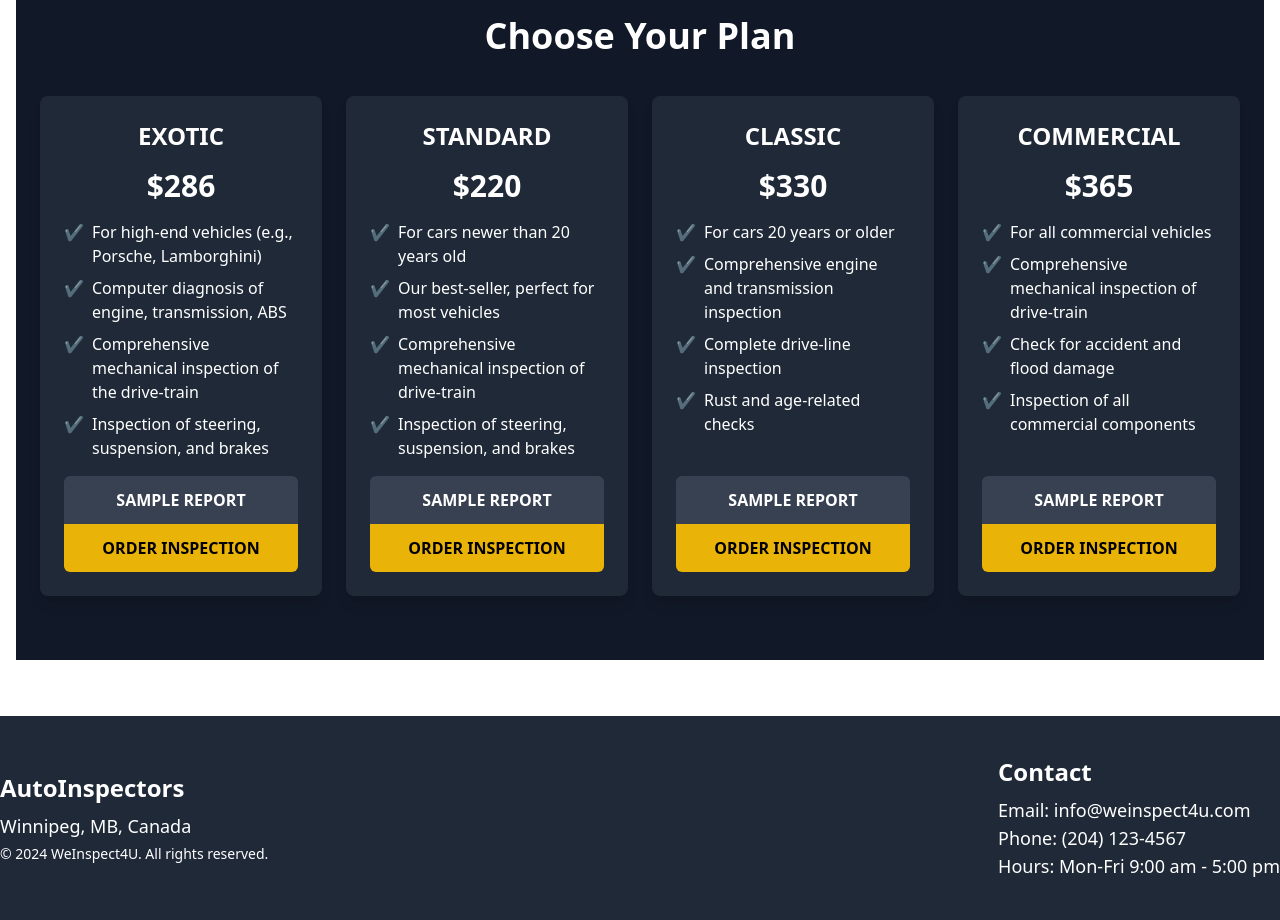
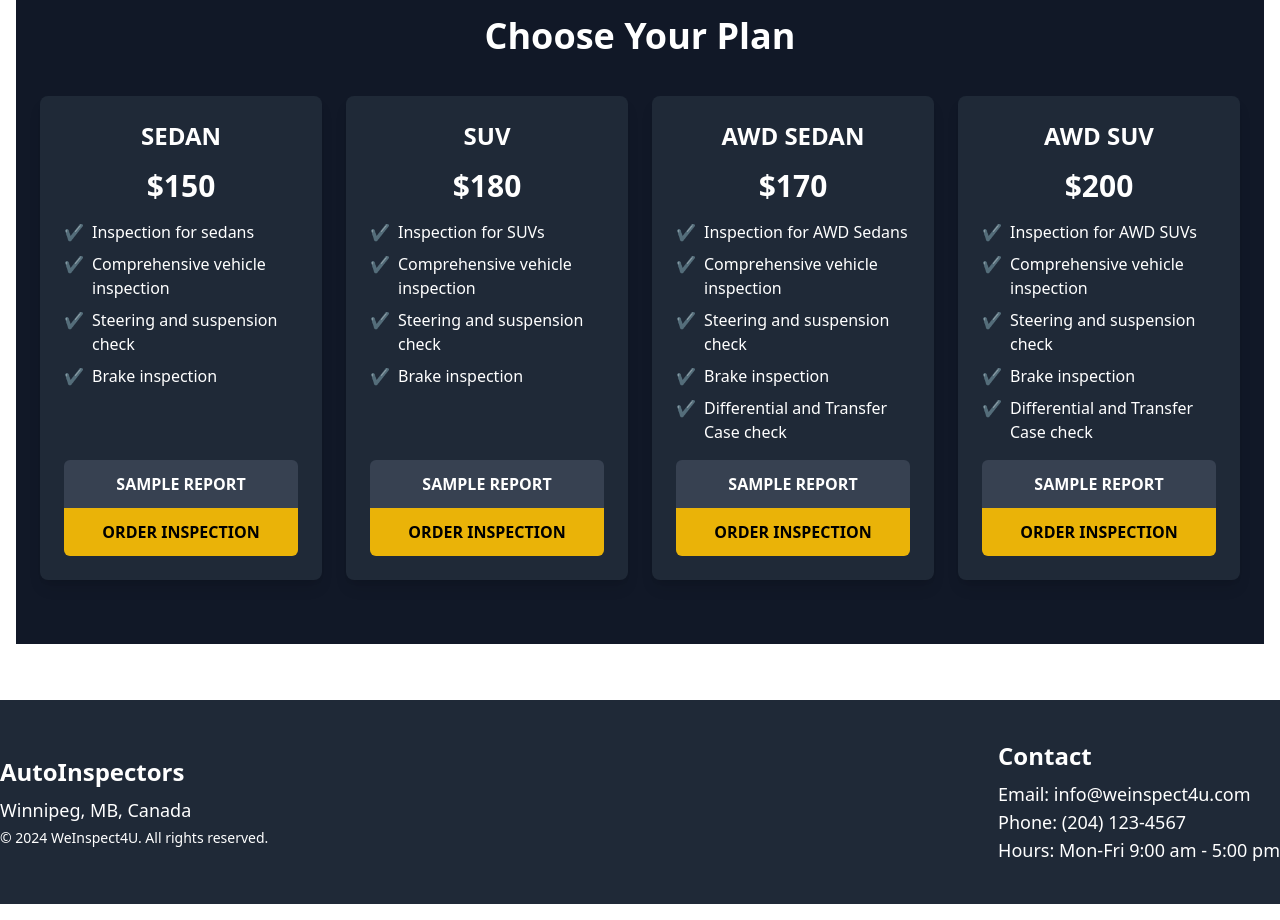
Before and after one commit to hamzam2mhs/AutoInspectors, a React (Vite) app in the folder frontend/: page / in a window 1280 px wide. Shown: the part 1700-2620 px from the top of the page. Built offline with nearby package versions, Linux system fonts and the light colour scheme.

Commit message:
Added pricing plans.

```diff
--- a/frontend/src/components/Home/PricingPlans.jsx
+++ b/frontend/src/components/Home/PricingPlans.jsx
@@ -15,28 +15,24 @@ const PricingPlans = () => {
             Choose Your Plan
           </h2>
           <div className="grid grid-cols-1 md:grid-cols-4 gap-6">
-          {/* Exotic Plan */}
+            {/* Sedan Plan */}
             <div className="bg-gray-800 text-white p-6 rounded-lg shadow-lg flex flex-col">
               <h3 className="text-2xl font-bold mb-4 text-center uppercase">
-              Exotic
+                Sedan
               </h3>
-            <p className="text-3xl font-bold mb-4 text-center">$286</p>
+              <p className="text-3xl font-bold mb-4 text-center">$150</p>
               <ul className="space-y-2 mb-4 flex-grow">
                 <li className="flex items-start">
-                <span className="text-blue-400 mr-2">✔️</span> For high-end
-                vehicles (e.g., Porsche, Lamborghini)
+                  <span className="text-blue-400 mr-2">✔️</span> Inspection for sedans
                 </li>
                 <li className="flex items-start">
-                <span className="text-blue-400 mr-2">✔️</span> Computer
-                diagnosis of engine, transmission, ABS
+                  <span className="text-blue-400 mr-2">✔️</span> Comprehensive vehicle inspection
                 </li>
                 <li className="flex items-start">
-                <span className="text-blue-400 mr-2">✔️</span> Comprehensive
-                mechanical inspection of the drive-train
+                  <span className="text-blue-400 mr-2">✔️</span> Steering and suspension check
                 </li>
                 <li className="flex items-start">
-                <span className="text-blue-400 mr-2">✔️</span> Inspection of
-                steering, suspension, and brakes
+                  <span className="text-blue-400 mr-2">✔️</span> Brake inspection
                 </li>
               </ul>
               <div className="flex flex-col">
@@ -44,7 +40,7 @@ const PricingPlans = () => {
                   SAMPLE REPORT
                 </div>
                 <button
-                onClick={handleButtonClick} // Call handleButtonClick when the button is clicked
+                    onClick={handleButtonClick}
                     className="bg-yellow-500 text-black font-bold py-3 text-center hover:bg-yellow-600 transition rounded-b-md"
                 >
                   ORDER INSPECTION
@@ -52,28 +48,24 @@ const PricingPlans = () => {
               </div>
             </div>
 
-          {/* Standard Plan */}
+            {/* SUV Plan */}
             <div className="bg-gray-800 text-white p-6 rounded-lg shadow-lg flex flex-col">
               <h3 className="text-2xl font-bold mb-4 text-center uppercase">
-              Standard
+                SUV
               </h3>
-            <p className="text-3xl font-bold mb-4 text-center">$220</p>
+              <p className="text-3xl font-bold mb-4 text-center">$180</p>
               <ul className="space-y-2 mb-4 flex-grow">
                 <li className="flex items-start">
-                <span className="text-blue-400 mr-2">✔️</span> For cars newer
-                than 20 years old
+                  <span className="text-blue-400 mr-2">✔️</span> Inspection for SUVs
                 </li>
                 <li className="flex items-start">
-                <span className="text-blue-400 mr-2">✔️</span> Our best-seller,
-                perfect for most vehicles
+                  <span className="text-blue-400 mr-2">✔️</span> Comprehensive vehicle inspection
                 </li>
                 <li className="flex items-start">
-                <span className="text-blue-400 mr-2">✔️</span> Comprehensive
-                mechanical inspection of drive-train
+                  <span className="text-blue-400 mr-2">✔️</span> Steering and suspension check
                 </li>
                 <li className="flex items-start">
-                <span className="text-blue-400 mr-2">✔️</span> Inspection of
-                steering, suspension, and brakes
+                  <span className="text-blue-400 mr-2">✔️</span> Brake inspection
                 </li>
               </ul>
               <div className="flex flex-col">
@@ -81,7 +73,7 @@ const PricingPlans = () => {
                   SAMPLE REPORT
                 </div>
                 <button
-                onClick={handleButtonClick} // Call handleButtonClick when the button is clicked
+                    onClick={handleButtonClick}
                     className="bg-yellow-500 text-black font-bold py-3 text-center hover:bg-yellow-600 transition rounded-b-md"
                 >
                   ORDER INSPECTION
@@ -89,28 +81,27 @@ const PricingPlans = () => {
               </div>
             </div>
 
-          {/* Classic Plan */}
+            {/* AWD Sedan Plan */}
             <div className="bg-gray-800 text-white p-6 rounded-lg shadow-lg flex flex-col">
               <h3 className="text-2xl font-bold mb-4 text-center uppercase">
-              Classic
+                AWD Sedan
               </h3>
-            <p className="text-3xl font-bold mb-4 text-center">$330</p>
+              <p className="text-3xl font-bold mb-4 text-center">$170</p>
               <ul className="space-y-2 mb-4 flex-grow">
                 <li className="flex items-start">
-                <span className="text-blue-400 mr-2">✔️</span> For cars 20 years
-                or older
+                  <span className="text-blue-400 mr-2">✔️</span> Inspection for AWD Sedans
                 </li>
                 <li className="flex items-start">
-                <span className="text-blue-400 mr-2">✔️</span> Comprehensive
-                engine and transmission inspection
+                  <span className="text-blue-400 mr-2">✔️</span> Comprehensive vehicle inspection
                 </li>
                 <li className="flex items-start">
-                <span className="text-blue-400 mr-2">✔️</span> Complete
-                drive-line inspection
+                  <span className="text-blue-400 mr-2">✔️</span> Steering and suspension check
                 </li>
                 <li className="flex items-start">
-                <span className="text-blue-400 mr-2">✔️</span> Rust and
-                age-related checks
+                  <span className="text-blue-400 mr-2">✔️</span> Brake inspection
+                </li>
+                <li className="flex items-start">
+                  <span className="text-blue-400 mr-2">✔️</span> Differential and Transfer Case check
                 </li>
               </ul>
               <div className="flex flex-col">
@@ -118,7 +109,7 @@ const PricingPlans = () => {
                   SAMPLE REPORT
                 </div>
                 <button
-                onClick={handleButtonClick} // Call handleButtonClick when the button is clicked
+                    onClick={handleButtonClick}
                     className="bg-yellow-500 text-black font-bold py-3 text-center hover:bg-yellow-600 transition rounded-b-md"
                 >
                   ORDER INSPECTION
@@ -126,28 +117,27 @@ const PricingPlans = () => {
               </div>
             </div>
 
-          {/* Commercial Plan */}
+            {/* AWD SUV Plan */}
             <div className="bg-gray-800 text-white p-6 rounded-lg shadow-lg flex flex-col">
               <h3 className="text-2xl font-bold mb-4 text-center uppercase">
-              Commercial
+                AWD SUV
               </h3>
-            <p className="text-3xl font-bold mb-4 text-center">$365</p>
+              <p className="text-3xl font-bold mb-4 text-center">$200</p>
               <ul className="space-y-2 mb-4 flex-grow">
                 <li className="flex items-start">
-                <span className="text-blue-400 mr-2">✔️</span> For all
-                commercial vehicles
+                  <span className="text-blue-400 mr-2">✔️</span> Inspection for AWD SUVs
                 </li>
                 <li className="flex items-start">
-                <span className="text-blue-400 mr-2">✔️</span> Comprehensive
-                mechanical inspection of drive-train
+                  <span className="text-blue-400 mr-2">✔️</span> Comprehensive vehicle inspection
                 </li>
                 <li className="flex items-start">
-                <span className="text-blue-400 mr-2">✔️</span> Check for
-                accident and flood damage
+                  <span className="text-blue-400 mr-2">✔️</span> Steering and suspension check
                 </li>
                 <li className="flex items-start">
-                <span className="text-blue-400 mr-2">✔️</span> Inspection of all
-                commercial components
+                  <span className="text-blue-400 mr-2">✔️</span> Brake inspection
+                </li>
+                <li className="flex items-start">
+                  <span className="text-blue-400 mr-2">✔️</span> Differential and Transfer Case check
                 </li>
               </ul>
               <div className="flex flex-col">
@@ -155,7 +145,7 @@ const PricingPlans = () => {
                   SAMPLE REPORT
                 </div>
                 <button
-                onClick={handleButtonClick} // Call handleButtonClick when the button is clicked
+                    onClick={handleButtonClick}
                     className="bg-yellow-500 text-black font-bold py-3 text-center hover:bg-yellow-600 transition rounded-b-md"
                 >
                   ORDER INSPECTION
```
Also changed, not shown: 1 other file (tests, documents, lock files or other folders). Lines whose indentation alone changed are shown as unchanged.
